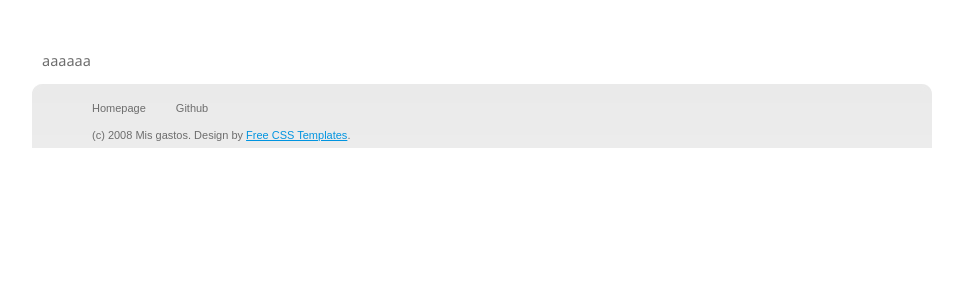
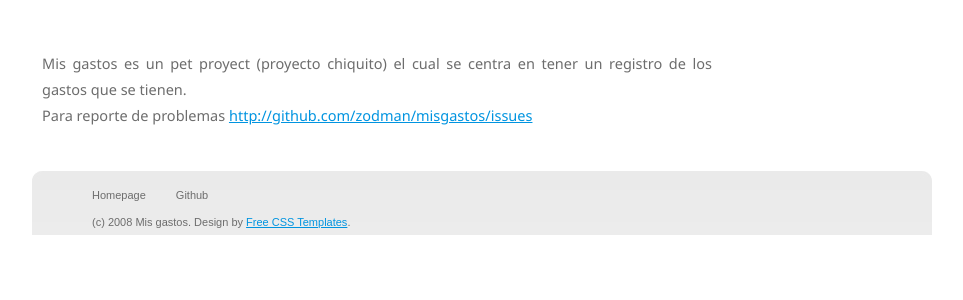
Before and after one commit to zodman/misgastos, a Django app: template templates/principal.html in a window 1280 px wide. Shown: the part 160-460 px from the top of the page, without its empty margins (158-1121 px from the left). Run offline with Django 3.2, Linux system fonts and the light colour scheme; the template is opened without the code that fills it, so the values that code supplies are empty.

Commit message:
Agregando mensaje en pagina principal

```diff
--- a/templates/principal.html
+++ b/templates/principal.html
@@ -3,8 +3,12 @@
 {%block nocontent %}
 <div class="ui-widget ui-widget-head">
 	{% block content%}
-	<div class="ui-widget wi-widget-content">
-		aaaaaa
+	<div class="ui-widget wi-widget-content padding">
+        <p>
+		Mis gastos es un pet proyect (proyecto chiquito) el cual se centra en tener un registro de los gastos
+                que se tienen.<br>
+                Para reporte de problemas <a href="http://github.com/zodman/misgastos/issues">http://github.com/zodman/misgastos/issues</a>
+        </p>
 	</div>
 	{% endblock%}
 </div>
```
